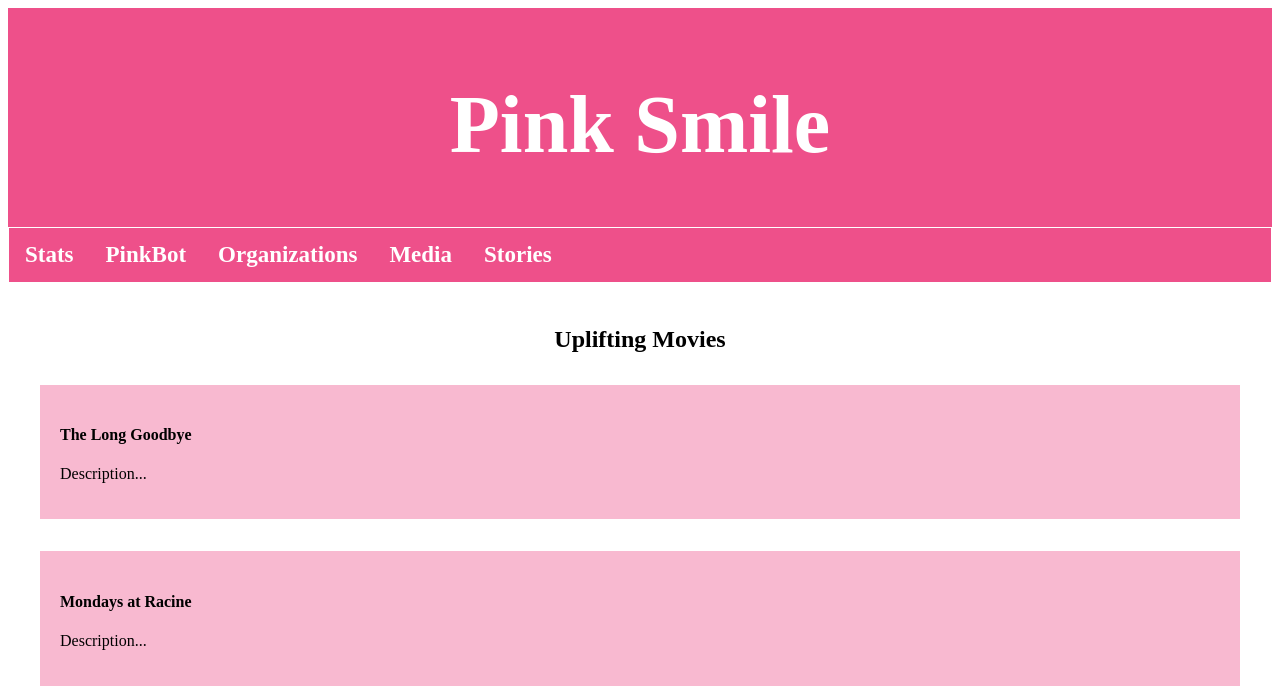
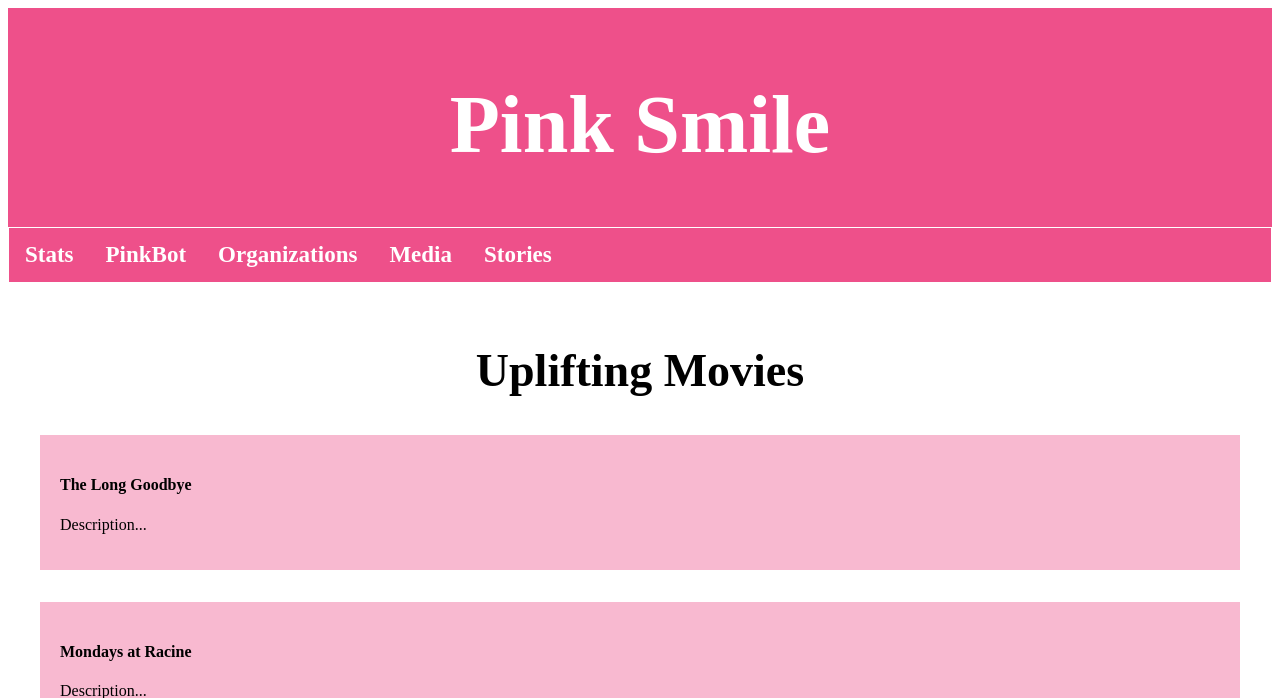
Before and after one commit to magrandury/pink-smile, a Flask app: page /media in a window 1280 px wide. Shown: the top 698 px of the page. Run offline with Flask 2, Linux system fonts and the light colour scheme.

Commit message:
Update font-size for h2

```diff
--- a/static/style.css
+++ b/static/style.css
@@ -12,6 +12,7 @@ h1   {
 h2   {
     color: black;
     text-align: center;
+    font-size: 46px;
 }
 
 /* -- FOOTER */
```
